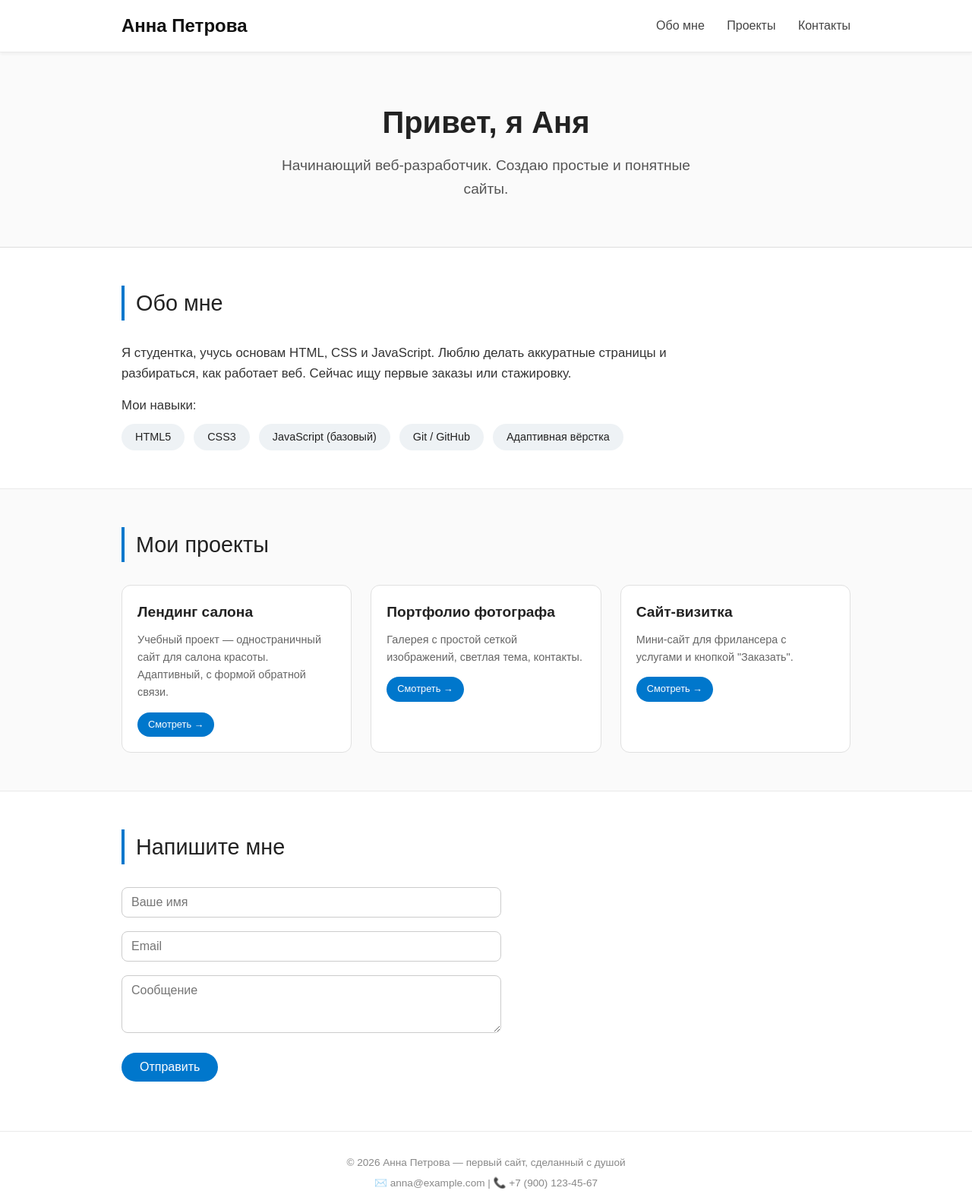
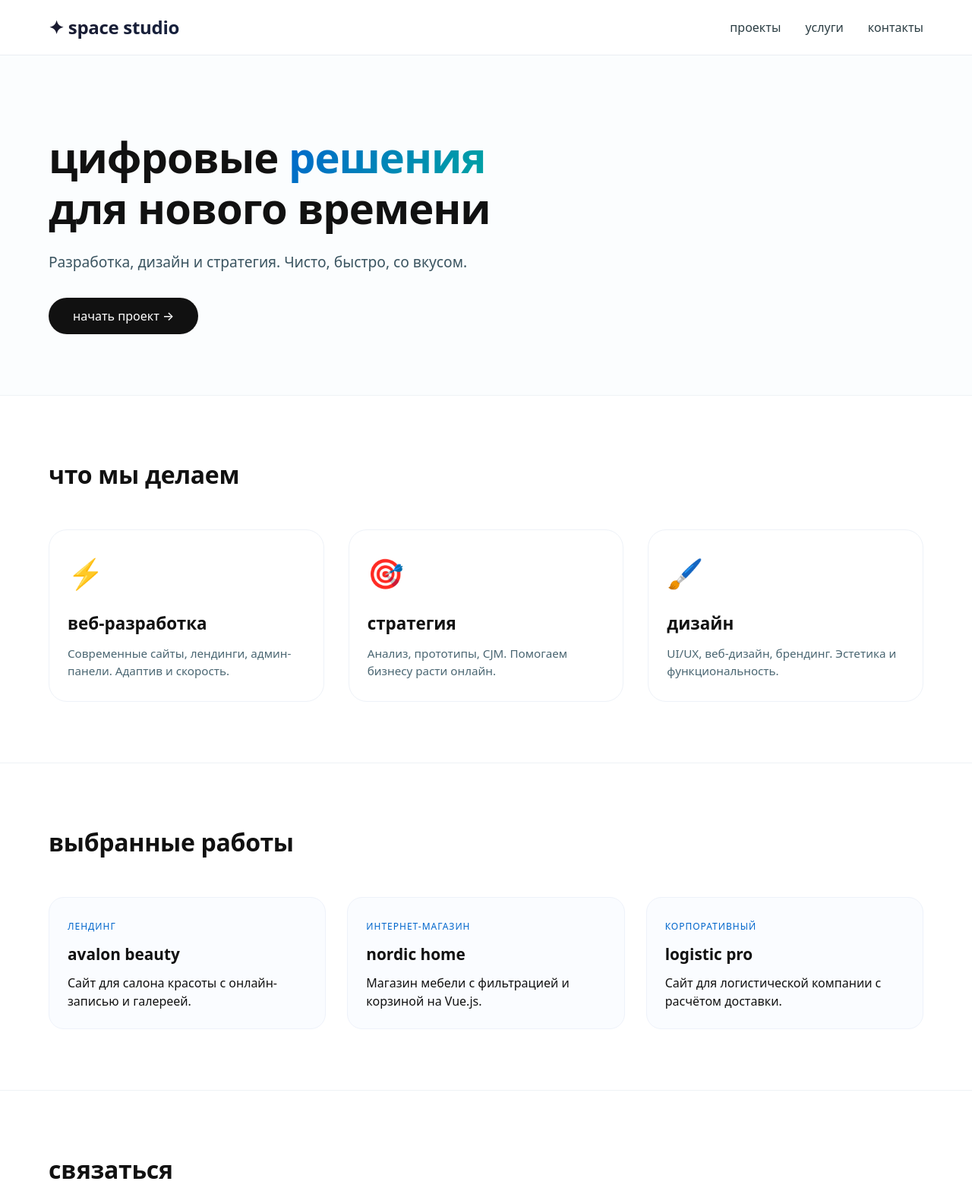
Before and after one commit to Redman137/beauty-salon-landing, a plain HTML site: page index.html in a window 1280 px wide. Shown: the top 1572 px of the page at 76% size. Drawn offline with Linux system fonts and the light colour scheme.

Commit message:
index.html

```diff
--- a/index.html
+++ b/index.html
@@ -3,7 +3,7 @@
 <head>
     <meta charset="UTF-8">
     <meta name="viewport" content="width=device-width, initial-scale=1.0">
-    <title>Мой первый сайт</title>
+    <title>digital space | портфолио</title>
     <style>
         * {
             margin: 0;
@@ -12,213 +12,262 @@
         }
 
         body {
-            font-family: Arial, Helvetica, sans-serif;
-            background-color: #f5f5f5;
-            color: #222;
-            line-height: 1.6;
+            font-family: system-ui, -apple-system, 'Inter', 'Segoe UI', Roboto, Helvetica, sans-serif;
+            background: #ffffff;
+            color: #111;
+            line-height: 1.5;
+            scroll-behavior: smooth;
         }
 
         .container {
-            max-width: 1000px;
+            max-width: 1200px;
             margin: 0 auto;
-            padding: 0 20px;
+            padding: 0 24px;
         }
 
-        /* Шапка */
+        /* header */
         header {
-            background-color: #fff;
-            box-shadow: 0 2px 4px rgba(0, 0, 0, 0.05);
-            border-bottom: 1px solid #eaeaea;
+            border-bottom: 1px solid #eaeef2;
+            background: rgba(255,255,255,0.96);
+            backdrop-filter: blur(4px);
             position: sticky;
             top: 0;
-            background-color: #fff;
+            z-index: 10;
         }
 
-        .header-inner {
+        .nav-bar {
             display: flex;
             justify-content: space-between;
             align-items: center;
-            padding: 15px 0;
+            padding: 18px 0;
             flex-wrap: wrap;
+            gap: 16px;
         }
 
-        .logo a {
+        .logo {
+            font-weight: 700;
             font-size: 1.5rem;
-            font-weight: bold;
-            text-decoration: none;
-            color: #111;
+            letter-spacing: -0.3px;
+            background: linear-gradient(135deg, #1a1a2e, #16213e);
+            -webkit-background-clip: text;
+            background-clip: text;
+            color: transparent;
         }
 
-        .nav a {
-            margin-left: 25px;
-            text-decoration: none;
-            color: #444;
-            transition: color 0.2s;
+        .nav-links {
+            display: flex;
+            gap: 2rem;
+            list-style: none;
         }
 
-        .nav a:hover {
-            color: #0077cc;
+        .nav-links a {
+            text-decoration: none;
+            font-weight: 500;
+            color: #2c3e44;
+            transition: 0.2s;
         }
 
-        /* Герой */
+        .nav-links a:hover {
+            color: #0066cc;
+        }
+
+        /* hero */
         .hero {
-            background-color: #eef2f5;
-            padding: 60px 0;
-            text-align: center;
-            border-bottom: 1px solid #ddd;
+            padding: 100px 0 80px;
+            background: #fbfdfe;
         }
 
         .hero h1 {
-            font-size: 2.5rem;
-            margin-bottom: 10px;
+            font-size: 3.5rem;
+            font-weight: 700;
+            letter-spacing: -1px;
+            line-height: 1.2;
+            max-width: 800px;
+        }
+
+        .hero .accent {
+            background: linear-gradient(120deg, #0066cc, #00a3a3);
+            -webkit-background-clip: text;
+            background-clip: text;
+            color: transparent;
         }
 
         .hero p {
             font-size: 1.2rem;
-            color: #555;
-            max-width: 600px;
-            margin: 0 auto;
+            color: #3a5460;
+            margin: 24px 0 32px;
+            max-width: 580px;
         }
 
-        /* Секции */
-        section {
-            padding: 50px 0;
-            border-bottom: 1px solid #eaeaea;
-            background-color: #fff;
+        .btn {
+            display: inline-block;
+            background: #111;
+            color: white;
+            padding: 12px 32px;
+            border-radius: 40px;
+            text-decoration: none;
+            font-weight: 500;
+            transition: 0.2s;
+            border: none;
+            cursor: pointer;
         }
 
-        section:nth-child(even) {
-            background-color: #fafafa;
+        .btn:hover {
+            background: #0066cc;
+            transform: translateY(-2px);
+        }
+
+        /* секции */
+        section {
+            padding: 80px 0;
+            border-bottom: 1px solid #eef2f5;
         }
 
         .section-title {
-            font-size: 1.8rem;
-            margin-bottom: 30px;
-            font-weight: normal;
-            border-left: 4px solid #0077cc;
-            padding-left: 15px;
+            font-size: 2rem;
+            font-weight: 600;
+            margin-bottom: 48px;
+            letter-spacing: -0.3px;
         }
 
-        /* Карточки (о мне / навыки) */
-        .about-text {
-            font-size: 1.05rem;
-            color: #333;
-            max-width: 800px;
+        /* услуги / направления */
+        .cards-grid {
+            display: flex;
+            flex-wrap: wrap;
+            gap: 2rem;
         }
 
-        .skills-list {
-            display: flex;
-            flex-wrap: wrap;
-            gap: 12px;
-            list-style: none;
-            margin-top: 10px;
+        .card {
+            flex: 1 1 260px;
+            background: #ffffff;
+            padding: 28px 24px;
+            border-radius: 24px;
+            border: 1px solid #eef2f8;
+            transition: all 0.25s;
         }
 
-        .skills-list li {
-            background: #eef2f5;
-            padding: 6px 18px;
-            border-radius: 30px;
-            font-size: 0.9rem;
-            color: #222;
+        .card:hover {
+            border-color: #cbdde6;
+            box-shadow: 0 12px 24px -12px rgba(0,0,0,0.08);
+            transform: translateY(-3px);
         }
 
-        /* проекты */
-        .projects-grid {
-            display: flex;
-            flex-wrap: wrap;
-            gap: 25px;
+        .card .emoji {
+            font-size: 2.4rem;
+            margin-bottom: 20px;
+            display: block;
         }
 
-        .project-card {
-            background: white;
-            border: 1px solid #e0e0e0;
-            border-radius: 12px;
-            padding: 20px;
-            flex: 1 1 250px;
+        .card h3 {
+            font-size: 1.4rem;
+            margin-bottom: 12px;
+            font-weight: 600;
+        }
+
+        .card p {
+            color: #4a6672;
+            font-size: 0.95rem;
+        }
+
+        /* работы (простые блоки) */
+        .projects-grid {
+            display: grid;
+            grid-template-columns: repeat(auto-fit, minmax(280px, 1fr));
+            gap: 28px;
+        }
+
+        .project {
+            background: #fafcff;
+            border-radius: 20px;
+            padding: 1.5rem;
+            border: 1px solid #eef2fa;
             transition: 0.2s;
         }
 
-        .project-card:hover {
-            box-shadow: 0 5px 12px rgba(0,0,0,0.05);
-            transform: translateY(-3px);
+        .project:hover {
+            background: #ffffff;
+            border-color: #cddfe8;
+            box-shadow: 0 8px 20px rgba(0,0,0,0.03);
         }
 
-        .project-card h3 {
+        .project h3 {
+            font-size: 1.3rem;
             margin-bottom: 10px;
-            font-size: 1.2rem;
         }
 
-        .project-card p {
-            color: #666;
-            font-size: 0.9rem;
-        }
-
-        .btn-small {
+        .project .tag {
+            font-size: 0.75rem;
+            text-transform: uppercase;
+            letter-spacing: 1px;
+            color: #0066cc;
+            margin-bottom: 12px;
             display: inline-block;
-            margin-top: 14px;
-            background: #0077cc;
-            color: white;
-            padding: 6px 14px;
-            border-radius: 20px;
-            text-decoration: none;
-            font-size: 0.8rem;
-        }
-
-        .btn-small:hover {
-            background: #005faa;
         }
 
         /* форма */
+        .form-container {
+            max-width: 560px;
+            background: #fbfdfe;
+            padding: 2rem;
+            border-radius: 28px;
+            border: 1px solid #eef2f8;
+        }
+
         .form-group {
-            margin-bottom: 18px;
+            margin-bottom: 20px;
         }
 
         input, textarea {
             width: 100%;
-            max-width: 500px;
-            padding: 10px 12px;
-            border: 1px solid #ccc;
-            border-radius: 8px;
+            padding: 12px 16px;
+            border: 1px solid #dce5ec;
+            border-radius: 60px;
             font-family: inherit;
             font-size: 1rem;
+            background: white;
         }
 
-        button {
-            background: #0077cc;
-            color: white;
-            padding: 10px 24px;
-            border: none;
-            border-radius: 30px;
-            cursor: pointer;
-            font-size: 1rem;
+        textarea {
+            border-radius: 24px;
+            resize: vertical;
         }
 
-        button:hover {
-            background: #005faa;
+        input:focus, textarea:focus {
+            outline: none;
+            border-color: #0066cc;
         }
 
-        /* футер */
         footer {
+            padding: 48px 0 40px;
             text-align: center;
-            padding: 30px 0;
+            color: #6c8b9b;
             font-size: 0.85rem;
-            color: #888;
-            background: #fff;
+            background: #fbfdfe;
+        }
+
+        .social {
+            margin-top: 12px;
+        }
+
+        .social a {
+            color: #3a6e8c;
+            text-decoration: none;
+            margin: 0 12px;
+        }
+
+        .social a:hover {
+            color: #0066cc;
         }
 
         @media (max-width: 700px) {
-            .header-inner {
-                flex-direction: column;
-                gap: 12px;
-            }
-            .nav a {
-                margin: 0 12px;
-            }
             .hero h1 {
-                font-size: 1.9rem;
+                font-size: 2.3rem;
             }
             .section-title {
-                font-size: 1.5rem;
+                font-size: 1.7rem;
+            }
+            .nav-bar {
+                flex-direction: column;
             }
         }
     </style>
@@ -227,59 +276,67 @@
 
 <header>
     <div class="container">
-        <div class="header-inner">
-            <div class="logo"><a href="#">Анна Петрова</a></div>
-            <div class="nav">
-                <a href="#about">Обо мне</a>
-                <a href="#projects">Проекты</a>
-                <a href="#contact">Контакты</a>
-            </div>
+        <div class="nav-bar">
+            <div class="logo">✦ space studio</div>
+            <ul class="nav-links">
+                <li><a href="#work">проекты</a></li>
+                <li><a href="#services">услуги</a></li>
+                <li><a href="#contact">контакты</a></li>
+            </ul>
         </div>
     </div>
 </header>
 
+<main>
     <section class="hero">
         <div class="container">
-        <h1>Привет, я Аня</h1>
-        <p>Начинающий веб-разработчик. Создаю простые и понятные сайты.</p>
+            <h1>цифровые <span class="accent">решения</span><br> для нового времени</h1>
+            <p>Разработка, дизайн и стратегия. Чисто, быстро, со вкусом.</p>
+            <a href="#contact" class="btn">начать проект →</a>
         </div>
     </section>
 
-<section id="about">
+    <section id="services">
         <div class="container">
-        <h2 class="section-title">Обо мне</h2>
-        <div class="about-text">
-            <p>Я студентка, учусь основам HTML, CSS и JavaScript. Люблю делать аккуратные страницы и разбираться, как работает веб. Сейчас ищу первые заказы или стажировку.</p>
-            <p style="margin-top: 15px;">Мои навыки:</p>
-            <ul class="skills-list">
-                <li>HTML5</li>
-                <li>CSS3</li>
-                <li>JavaScript (базовый)</li>
-                <li>Git / GitHub</li>
-                <li>Адаптивная вёрстка</li>
-            </ul>
+            <h2 class="section-title">что мы делаем</h2>
+            <div class="cards-grid">
+                <div class="card">
+                    <span class="emoji">⚡️</span>
+                    <h3>веб-разработка</h3>
+                    <p>Современные сайты, лендинги, админ-панели. Адаптив и скорость.</p>
+                </div>
+                <div class="card">
+                    <span class="emoji">🎯</span>
+                    <h3>стратегия</h3>
+                    <p>Анализ, прототипы, CJM. Помогаем бизнесу расти онлайн.</p>
+                </div>
+                <div class="card">
+                    <span class="emoji">🖌️</span>
+                    <h3>дизайн</h3>
+                    <p>UI/UX, веб-дизайн, брендинг. Эстетика и функциональность.</p>
+                </div>
             </div>
         </div>
     </section>
 
-<section id="projects">
+    <section id="work">
         <div class="container">
-        <h2 class="section-title">Мои проекты</h2>
+            <h2 class="section-title">выбранные работы</h2>
             <div class="projects-grid">
-            <div class="project-card">
-                <h3>Лендинг салона</h3>
-                <p>Учебный проект — одностраничный сайт для салона красоты. Адаптивный, с формой обратной связи.</p>
-                <a href="#" class="btn-small">Смотреть →</a>
+                <div class="project">
+                    <div class="tag">лендинг</div>
+                    <h3>avalon beauty</h3>
+                    <p>Сайт для салона красоты с онлайн-записью и галереей.</p>
                 </div>
-            <div class="project-card">
-                <h3>Портфолио фотографа</h3>
-                <p>Галерея с простой сеткой изображений, светлая тема, контакты.</p>
-                <a href="#" class="btn-small">Смотреть →</a>
+                <div class="project">
+                    <div class="tag">интернет-магазин</div>
+                    <h3>nordic home</h3>
+                    <p>Магазин мебели с фильтрацией и корзиной на Vue.js.</p>
                 </div>
-            <div class="project-card">
-                <h3>Сайт-визитка</h3>
-                <p>Мини-сайт для фрилансера с услугами и кнопкой "Заказать".</p>
-                <a href="#" class="btn-small">Смотреть →</a>
+                <div class="project">
+                    <div class="tag">корпоративный</div>
+                    <h3>logistic pro</h3>
+                    <p>Сайт для логистической компании с расчётом доставки.</p>
                 </div>
             </div>
         </div>
@@ -287,39 +344,45 @@
 
     <section id="contact">
         <div class="container">
-        <h2 class="section-title">Напишите мне</h2>
-        <form id="simpleForm">
+            <h2 class="section-title">связаться</h2>
+            <div class="form-container">
+                <form id="mainForm">
                     <div class="form-group">
-                <input type="text" placeholder="Ваше имя" required>
+                        <input type="text" placeholder="имя" required>
                     </div>
                     <div class="form-group">
-                <input type="email" placeholder="Email" required>
+                        <input type="email" placeholder="email" required>
                     </div>
                     <div class="form-group">
-                <textarea rows="3" placeholder="Сообщение"></textarea>
+                        <textarea rows="3" placeholder="сообщение или вопрос"></textarea>
                     </div>
-            <button type="submit">Отправить</button>
-            <p id="formMessage" style="margin-top: 15px; font-size:0.9rem;"></p>
+                    <button type="submit" class="btn">отправить →</button>
+                    <p id="msg" style="margin-top: 18px; font-size:0.85rem;"></p>
                 </form>
             </div>
+        </div>
     </section>
+</main>
 
 <footer>
     <div class="container">
-        <p>© 2026 Анна Петрова — первый сайт, сделанный с душой</p>
-        <p style="margin-top: 6px;">✉️ anna@example.com | 📞 +7 (900) 123-45-67</p>
+        <p>работаем по всему миру — online studio</p>
+        <div class="social">
+            <a href="#">telegram</a> / <a href="#">instagram</a> / <a href="#">github</a>
+        </div>
+        <p style="margin-top: 20px;">© 2026 — минимализм и смысл</p>
     </div>
 </footer>
 
 <script>
-    const form = document.getElementById('simpleForm');
-    const msg = document.getElementById('formMessage');
+    const form = document.getElementById('mainForm');
+    const feedback = document.getElementById('msg');
     form.addEventListener('submit', (e) => {
         e.preventDefault();
-        msg.textContent = 'Спасибо! Я свяжусь с вами в ближайшее время.';
-        msg.style.color = '#2c7a4b';
+        feedback.textContent = 'спасибо! ответим в течение суток 💫';
+        feedback.style.color = '#0066cc';
         form.reset();
-        setTimeout(() => msg.textContent = '', 4000);
+        setTimeout(() => feedback.textContent = '', 4200);
     });
 </script>
 </body>
```
Lines whose indentation alone changed are shown as unchanged.
